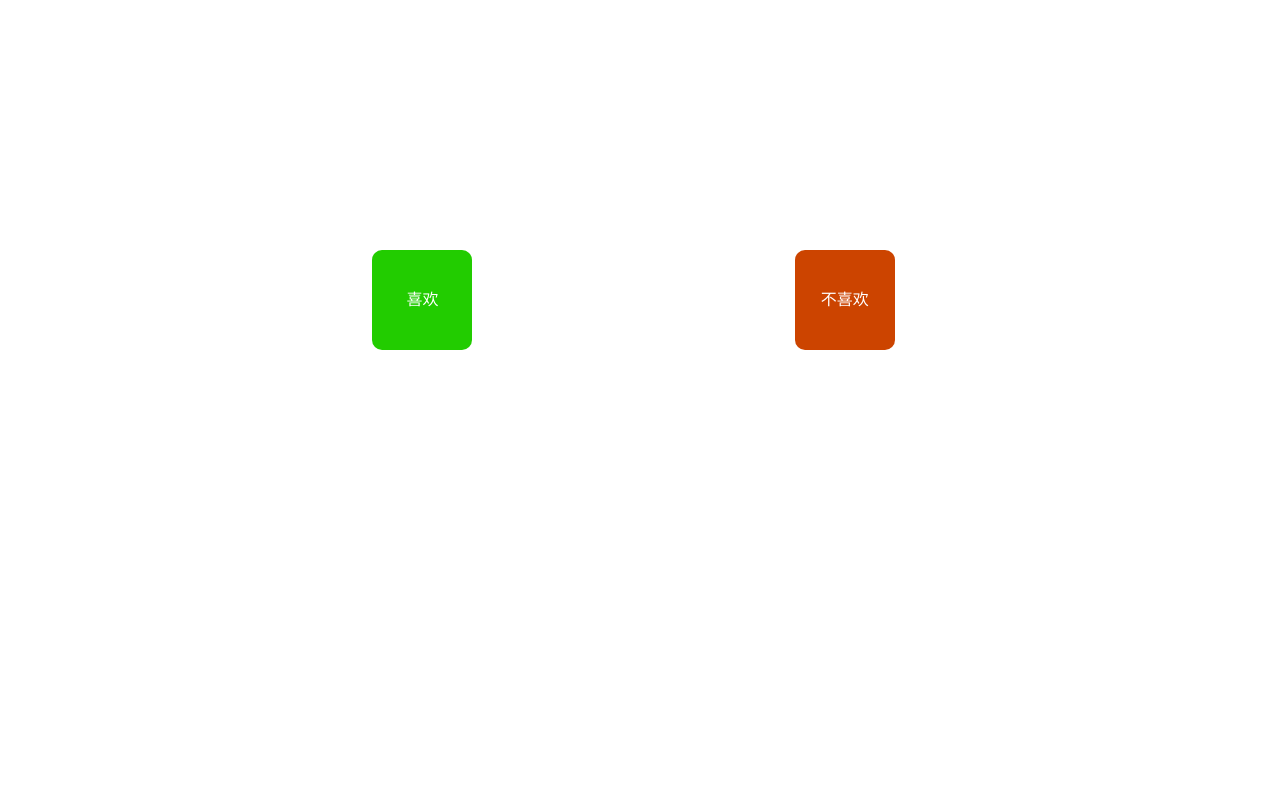
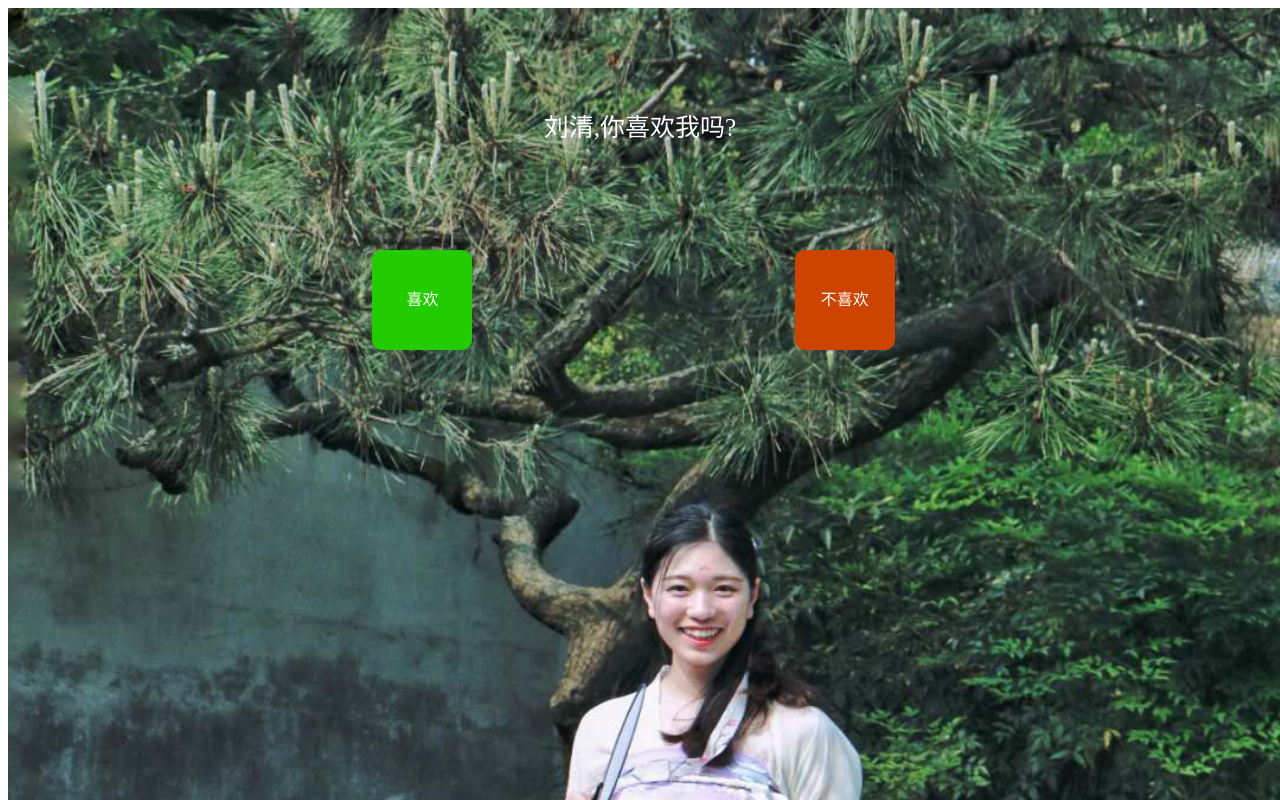
Before and after one commit to mishitongxue/my-project, a plain HTML site: page index-liuqing.html in a window 1280 px wide. Shown: the top 800 px of the page. Drawn offline with nearby package versions, Linux system fonts and the light colour scheme.

Commit message:
Update index-liuqing.html

```diff
--- a/index-liuqing.html
+++ b/index-liuqing.html
@@ -44,7 +44,7 @@
     </style>
 </head>
 <body>
-    <img src="./images/background.jpg" alt="">
+    <img src="./background.jpg" alt="">
     <p>刘清,你喜欢我吗?</p>
     <div class="yes" id="yes">喜欢</div>
     <div class="no" id="no">不喜欢</div>
```
